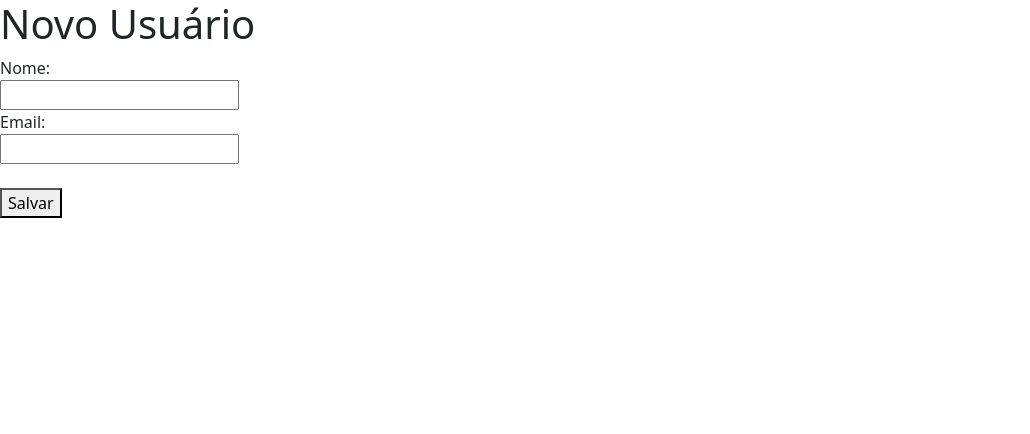
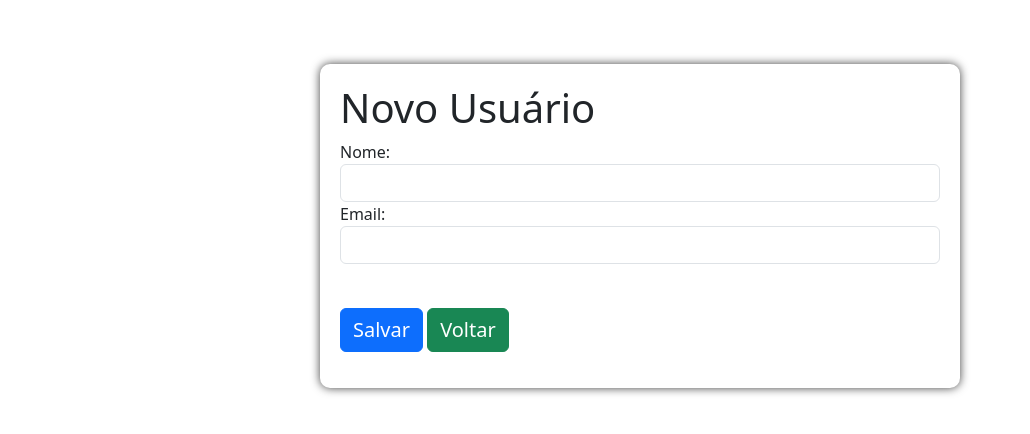
Before and after one commit to simonedisegna/crud-simples, a PHP site: page /users/create in a window 1280 px wide. Shown: the top 434 px of the page, without its empty margins (0-1030 px from the left). Run offline with PHP 8.4, Linux system fonts and the light colour scheme; data comes from the database, SQL or seed files in the repository; both versions use the stored data as it was after the commit.

Commit message:
[AJUSTE]: Aprimoramento do layout e detalhes do código para a inclusão de usuários.

```diff
--- a/app/View/users/create.php
+++ b/app/View/users/create.php
@@ -1,18 +1,26 @@
-<!DOCTYPE html>
-<html lang="pt-br">
-<head>
-    <meta charset="UTF-8">
-    <meta name="viewport" content="width=device-width, initial-scale=1.0">
-    <title>Novo Usuário</title>
-</head>
-<body>
+<style>
+    #CreateForm {
+        margin-top: 5%;
+        box-shadow: 0px 0px 10px 0px rgba(0, 0, 0, 0.75);
+        border-radius: 10px;
+        width: 50%;
+        padding: 20px 20px 20px 20px
+    }
+</style>
+<div class="container" id='CreateForm'>
     <h1>Novo Usuário</h1>
     <form action="/users/create" method="post">
-        <label for="name">Nome:</label><br>
-        <input type="text" id="name" name="name"><br>
-        <label for="email">Email:</label><br>
-        <input type="email" id="email" name="email"><br><br>
-        <button type="submit">Salvar</button>
+        <div class="form-group">
+            <label for="name">Nome:</label><br>
+            <input type="text" class="form-control" id="name" name="name" />
+        </div>
+        <div class="form-group">
+            <label for="email">Email:</label><br>
+            <input type="email" class="form-control" id="email" name="email" />
+        </div><br>
+        <div class="form-group" style='margin-top:20px;'>
+            <button type="submit" class="btn btn-primary" style='font-size:20px'>Salvar</button>
+            <a href='\' class="btn btn-success" style='font-size:20px'>Voltar</a>
+        </div>
     </form>
-</body>
-</html>
+</div>
--- a/public/index.php
+++ b/public/index.php
@@ -72,15 +72,17 @@
                     $id = $_POST['id'];
                     $controller->delete($id); //da erro não esta acessando a função
                 }else{
+
                     // Verifica se os campos obrigatórios estão presentes
                     if (isset($_POST['name']) && isset($_POST['email'])) {
+
                         // Captura os valores dos campos do formulário
                         $name = $_POST['name'];
                         $email = $_POST['email'];
                         $cores = $_POST['cores'];
                         $coresUser = $_POST['coresUser'];
 
-                        if (strpos($requestUri, '/create') === 0) {
+                        if (strpos($requestUri, '/create') !== false) {
                             // Chama o método store() do UserController
                             $controller->store(['name' => $name, 'email' => $email]);
                         }else{
@@ -88,6 +90,7 @@
                         }
                     }
                 }
+                die();
                 break;
         }
     }else {
```
Also changed, not shown: README.md, database/db.sqlite.
